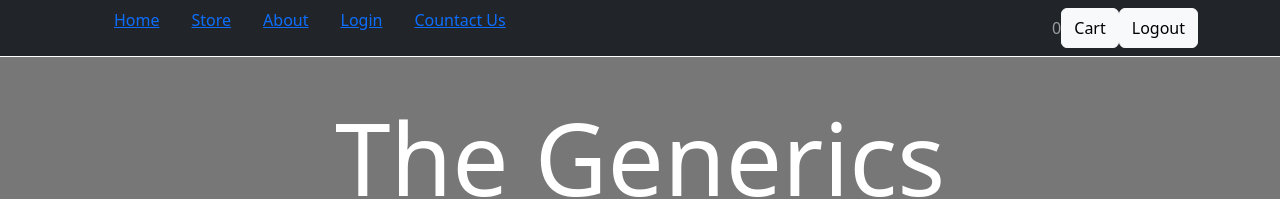
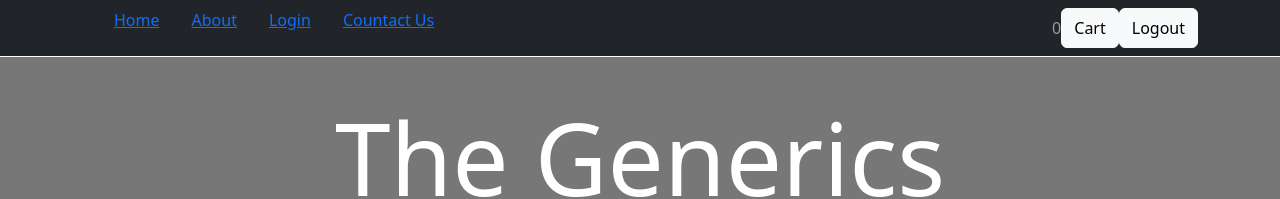
Before and after one commit to Abhisheksb1003/E-commerce-app, a React (Create React App) app: page /home in a window 1280 px wide. Shown: the top 199 px of the page. Built offline with nearby package versions, Linux system fonts and the light colour scheme.

Commit message:
Protecting the product page

```diff
--- a/src/App.js
+++ b/src/App.js
@@ -17,17 +17,13 @@ import Itemstore from './Store/Itemstore';
 function App(props) {
   const itemctx = useContext(Itemstore);
   const [Hidecart, setHidecart] = useState(false);
-
   const isLoggedIn = itemctx.isLoggedIn;
-
   const showcart = () => {
     setHidecart(true);
   };
-
   const hidecart = () => {
     setHidecart(false);
   };
-
   return (
     <Fragment>
       {console.log(isLoggedIn)}
@@ -39,7 +35,7 @@ function App(props) {
         </Route>
         <Route path="/store" exact>
           {isLoggedIn && <Product />}
-          {!isLoggedIn && <Redirect to="/about" />}
+          {!isLoggedIn && <Redirect to="/login" />}
         </Route>
         <Route path="/about">
           <About />
@@ -66,5 +62,4 @@ function App(props) {
     </Fragment>
   );
 }
-
 export default App;
--- a/src/Login/Login.js
+++ b/src/Login/Login.js
@@ -1,7 +1,7 @@
 import React, { useContext, useRef } from "react";
 import { Button, Card } from "react-bootstrap";
 import { useHistory } from "react-router-dom/cjs/react-router-dom.min";
-import Itemstore from "../../Store/Itemstore";
+import Itemstore from "../Store/Itemstore";
 
 const Login = () => {
   const itemctx = useContext(Itemstore);
--- a/src/UI/Header.js
+++ b/src/UI/Header.js
@@ -8,12 +8,10 @@ import { useHistory } from "react-router-dom/cjs/react-router-dom.min";
 const Header = (props) => {
   const cartctx = useContext(Itemstore);
   const history = useHistory();
-
   const logoutHandler=()=>{
       cartctx.logout();
       history.replace("/login");
   }
-
   let totalcount = 0;
   cartctx.cart.forEach((cartitem) => {
     totalcount = totalcount + cartitem.quantity;
@@ -26,9 +24,9 @@ const Header = (props) => {
             <ul>
               <NavLink to="/home">Home</NavLink>
             </ul>
-            <ul>
+            {/* <ul>
               <NavLink to="/store">Store</NavLink>
-            </ul>
+            </ul> */}
             <ul>
               <NavLink to="/about">About</NavLink>
             </ul>
```
Also changed, not shown: 1 other file (tests, documents, lock files or other folders).
